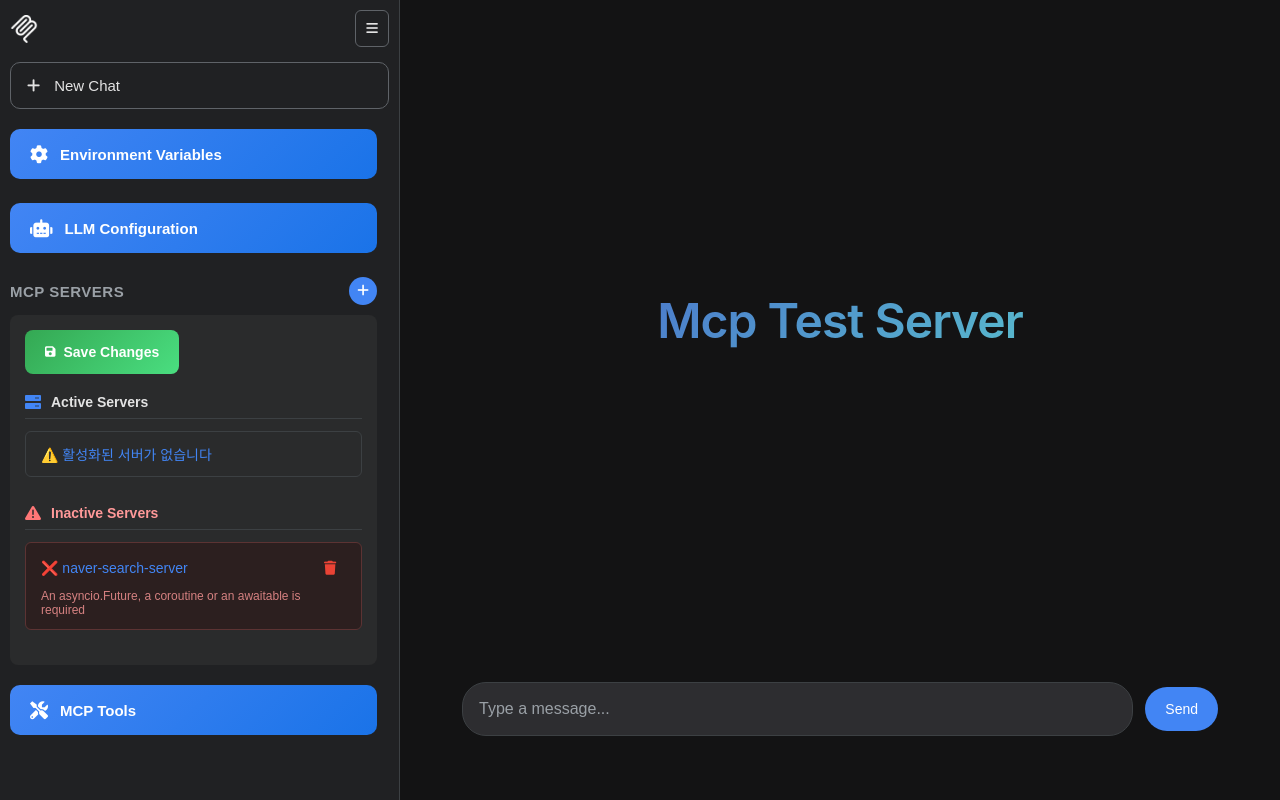
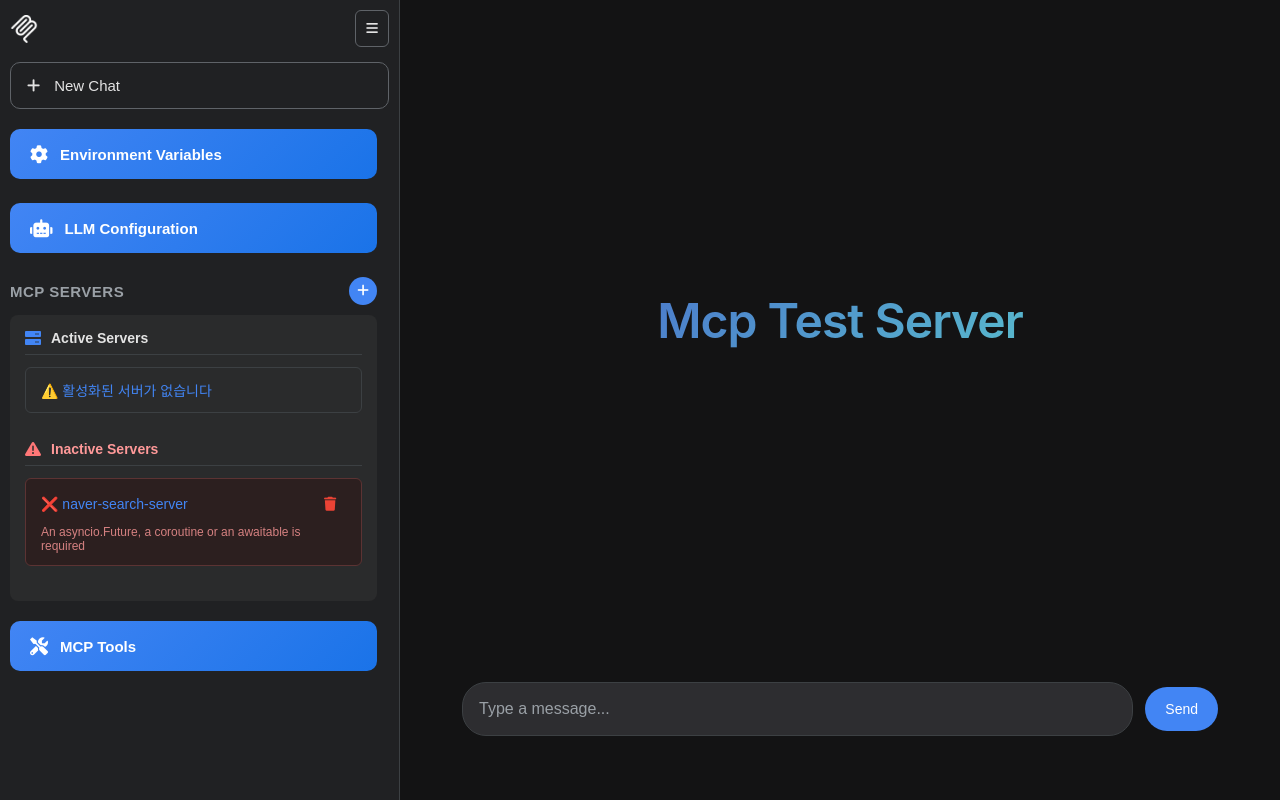
Before and after one commit to parkchanghyup/Telegram_AI_Agent_Bot, a Flask app: page / in a window 1280 px wide. Run offline with Flask 3, Linux system fonts and the light colour scheme; parts of the project's set-up code (start-up, migrations or seed data) failed here and were passed over; some libraries are stand-ins or nearby versions.

Commit message:
feat: save change 버튼 제거 및 기능 다른 버튼으로 통합

```diff
--- a/frontend/static/script.js
+++ b/frontend/static/script.js
@@ -664,6 +664,9 @@ document.addEventListener('DOMContentLoaded', () => {
 
             // Update height after server deletion
             setTimeout(() => updateCollapsibleHeight('mcp-servers'), 50);
+
+            // 자동으로 설정 저장 및 에이전트 초기화 (Save Changes 기능 통합)
+            saveConfig();
         }
     };
 
@@ -782,7 +785,9 @@ document.addEventListener('DOMContentLoaded', () => {
                 jsonImportTextarea.value = '';
                 // Update height after importing servers
                 setTimeout(() => updateCollapsibleHeight('mcp-servers'), 50);
-                alert(`Successfully imported ${importedCount} server(s). Don't forget to save your changes!`);
+
+                // 자동으로 설정 저장 및 에이전트 초기화 (Save Changes 기능 통합)
+                saveConfig();
             } else {
                 alert('No valid server configurations found in the JSON.');
             }
@@ -1042,7 +1047,7 @@ document.addEventListener('DOMContentLoaded', () => {
     sidebarToggle.addEventListener('click', toggleSidebar);
     sidebarOpenBtn.addEventListener('click', toggleSidebar);
     newChatBtn.addEventListener('click', clearChat);
-    saveBtn.addEventListener('click', saveConfig);
+    // saveBtn.addEventListener('click', saveConfig); // Save Changes 버튼 제거됨
     addServerBtn.addEventListener('click', showServerImportModal);
     importJsonBtn.addEventListener('click', () => {
         importJson();
--- a/frontend/templates/index.html
+++ b/frontend/templates/index.html
@@ -51,12 +51,7 @@
                         </button>
                     </div>
                     <div class="section-content mcp-servers" id="mcp-servers">
-                        <div class="save-config-container">
-                            <button class="btn-save-config" id="save-config">
-                                <i class="fas fa-save"></i>
-                                Save Changes
-                            </button>
-                        </div>
+                        <!-- Save Changes 버튼 제거됨 -->
                         <div class="server-list-section">
                             <div class="list-header">
                                 <i class="fas fa-server"></i>
```
